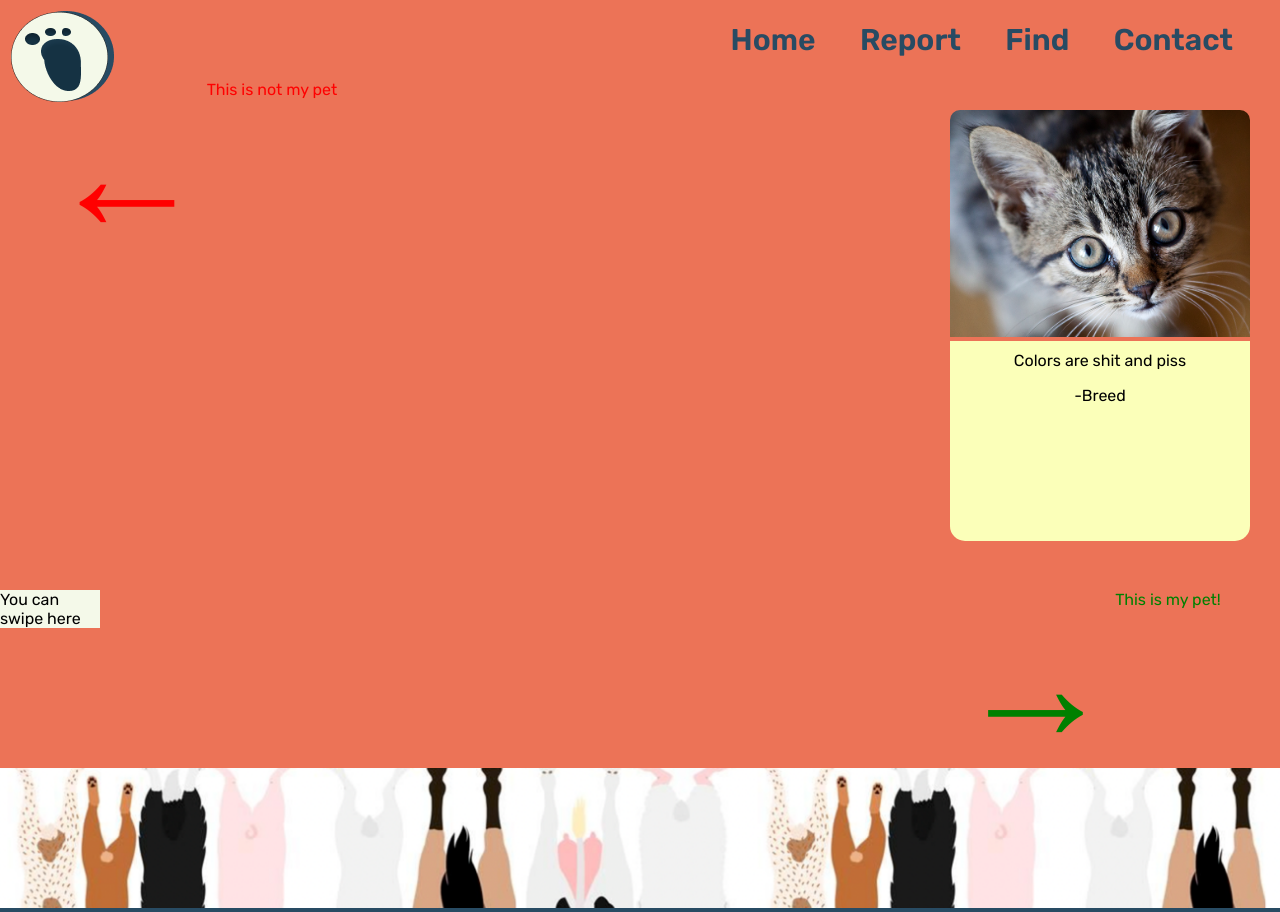
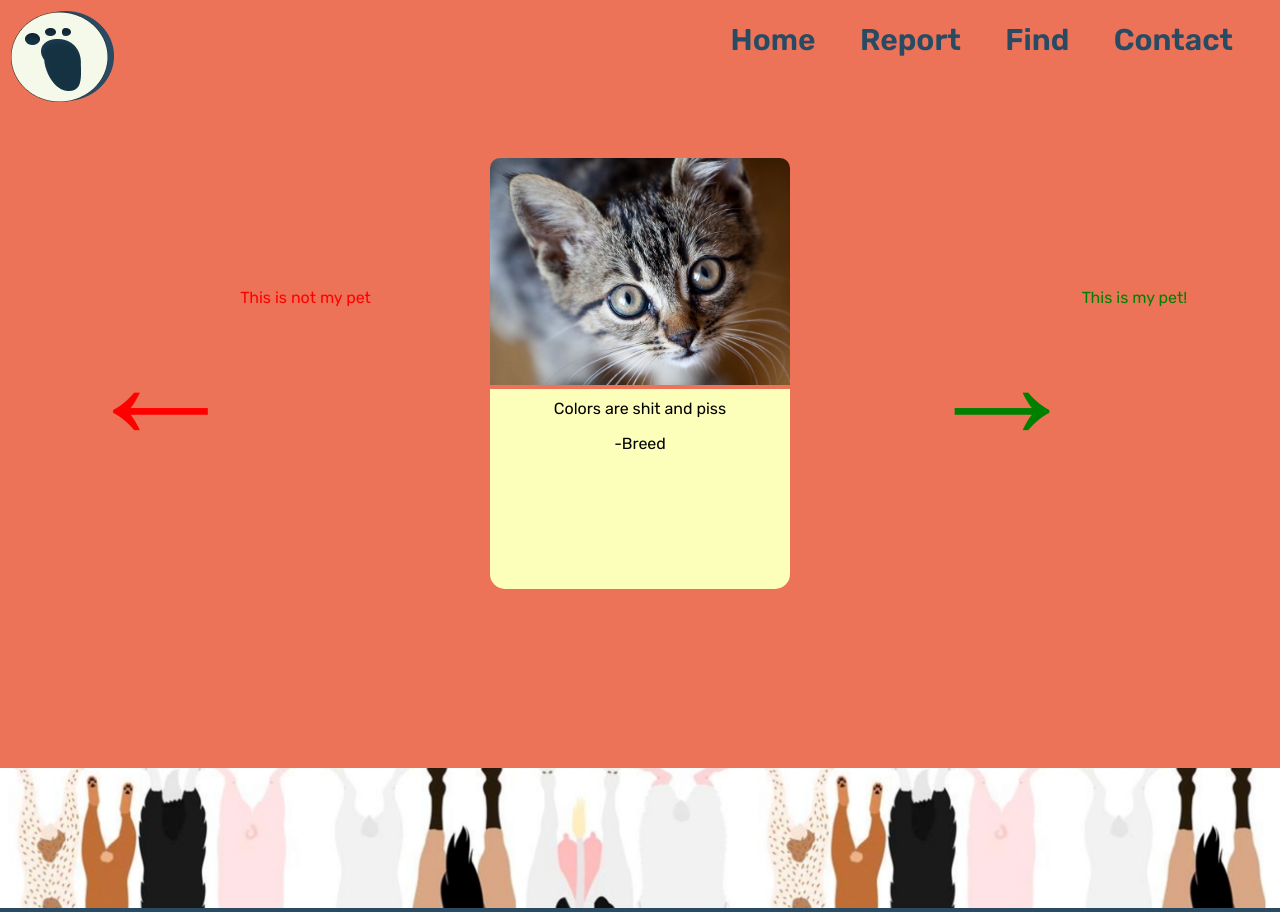
Before and after one commit to BennyWu1210/HackThe6ix, a React (Create React App) app in the folder website/: page /swipe in a window 1280 px wide. Built offline with nearby package versions, Linux system fonts and the light colour scheme.

Commit message:
swiping thing

```diff
--- a/website/src/pages/Swipe.css
+++ b/website/src/pages/Swipe.css
@@ -3,6 +3,12 @@
     background-color: var(--red);
 }
 
+.swipe-content{
+    display: flex;
+    justify-content: space-between;
+    align-items: center;
+    margin: 3rem;
+}
 .gigachad {
     display: flex;
     justify-content: space-between;
--- a/website/src/pages/Swipe.jsx
+++ b/website/src/pages/Swipe.jsx
@@ -48,6 +48,7 @@ export default function Swipe() {
     <div className="swipe-body">
       <Navbar color="blue"></Navbar>
 
+      <div className="swipe-content" {...handlers}>
         <div className="left-arrow">
           <div className="arrow">←</div>This is not my pet
         </div>
@@ -62,12 +63,8 @@ export default function Swipe() {
         <div className="right-arrow">
           <div className="arrow">→</div>This is my pet!
         </div>
-      <div
-        {...handlers}
-        style={{ width: "100px", backgroundColor: "var(--white)" }}
-      >
-        You can swipe here
       </div>
+
       <Footer></Footer>
     </div>
   );
```
Lines whose indentation alone changed are shown as unchanged.
